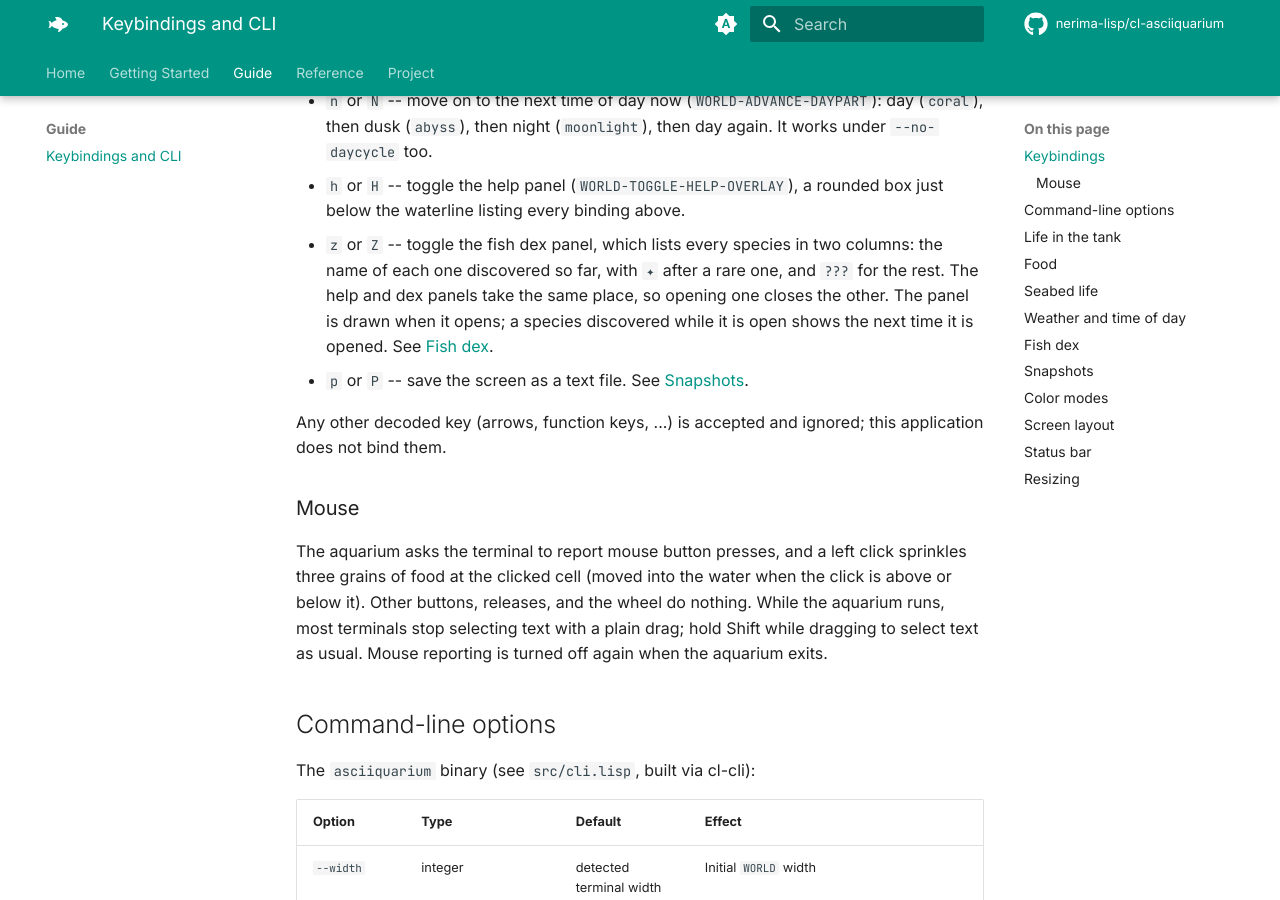
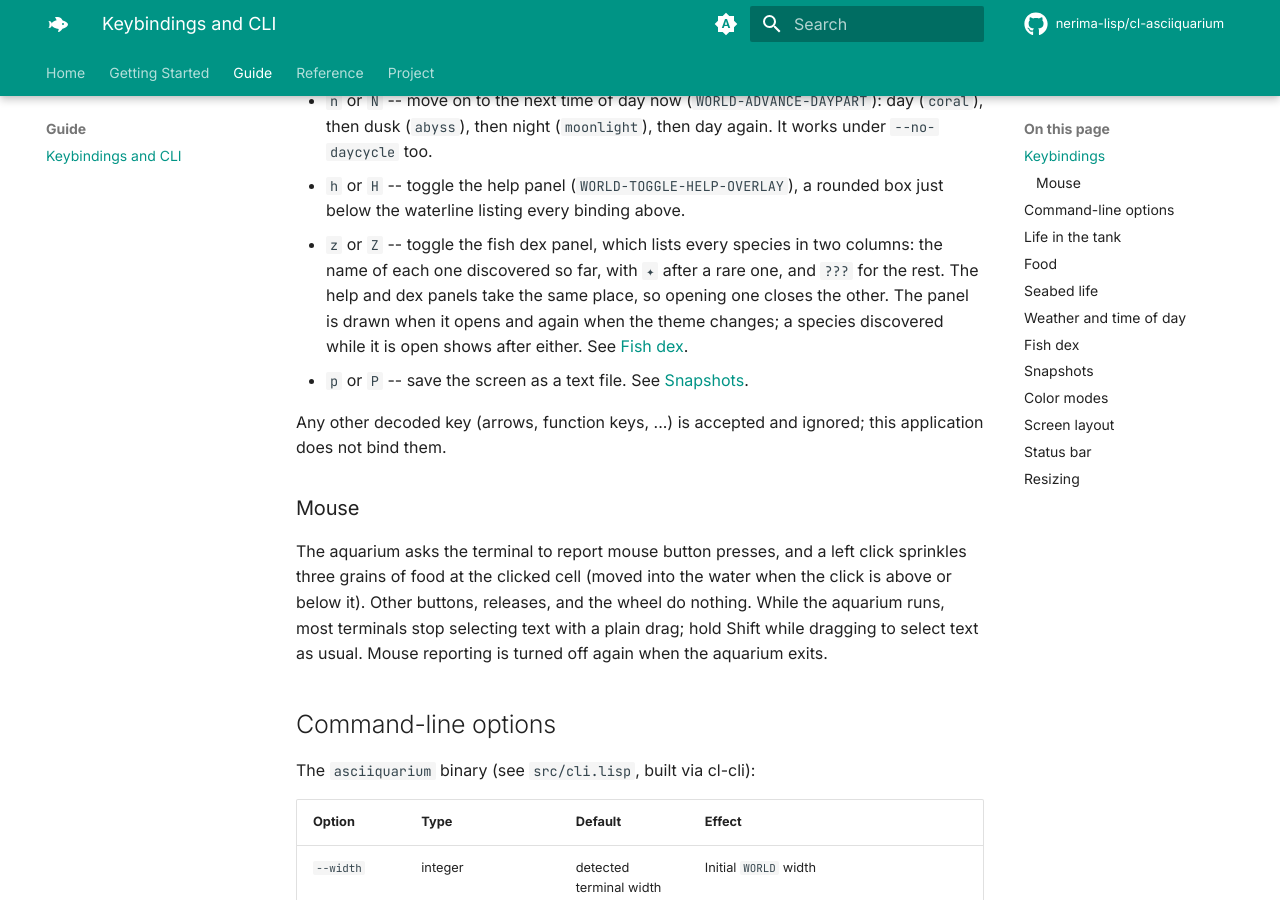
Before and after one commit to nerima-lisp/cl-asciiquarium, an MkDocs documentation site: the page built from docs/src/guide/usage.md, in a window 1280 px wide and 900 px high, scrolled down 1691 px. Built offline with MkDocs 1.6.1 and Material for MkDocs 9.7.7, drawn with Linux system fonts in a browser that asks for light colours; comment, search, counter and statistics services are not loaded.

Commit message:
docs: say the dex panel is redrawn when the theme changes
Review finding: the make-zukan-overlay docstring and the usage guide
said the panel is drawn once when opened, but its restyler rebuilds it
from zukan-sprite on every theme change, so a species discovered while
it is open also shows after a theme change.

```diff
--- a/docs/src/guide/usage.md
+++ b/docs/src/guide/usage.md
@@ -72,8 +72,9 @@ Decoded via cl-tty-kit's input decoder (`WORLD-APPLY-KEY-EVENT` in
 - `z` or `Z` -- toggle the fish dex panel, which lists every species in two
   columns: the name of each one discovered so far, with `✦` after a rare one,
   and `???` for the rest. The help and dex panels take the same place, so
-  opening one closes the other. The panel is drawn when it opens; a species
-  discovered while it is open shows the next time it is opened. See
+  opening one closes the other. The panel is drawn when it opens and again
+  when the theme changes; a species discovered while it is open shows after
+  either. See
   [Fish dex](#fish-dex).
 - `p` or `P` -- save the screen as a text file. See [Snapshots](#snapshots).
 
```
Also changed, not shown: 1 other file.
